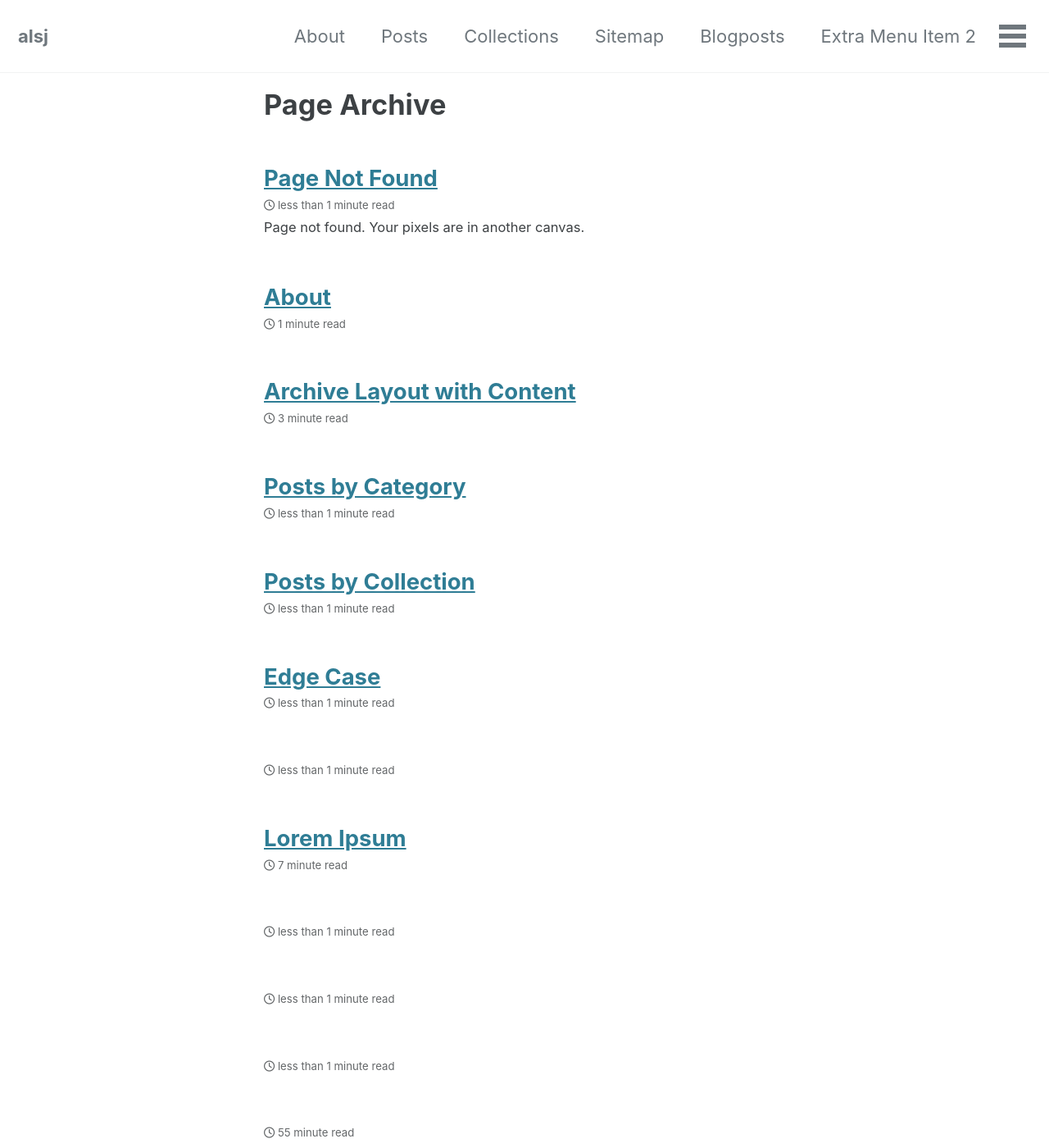
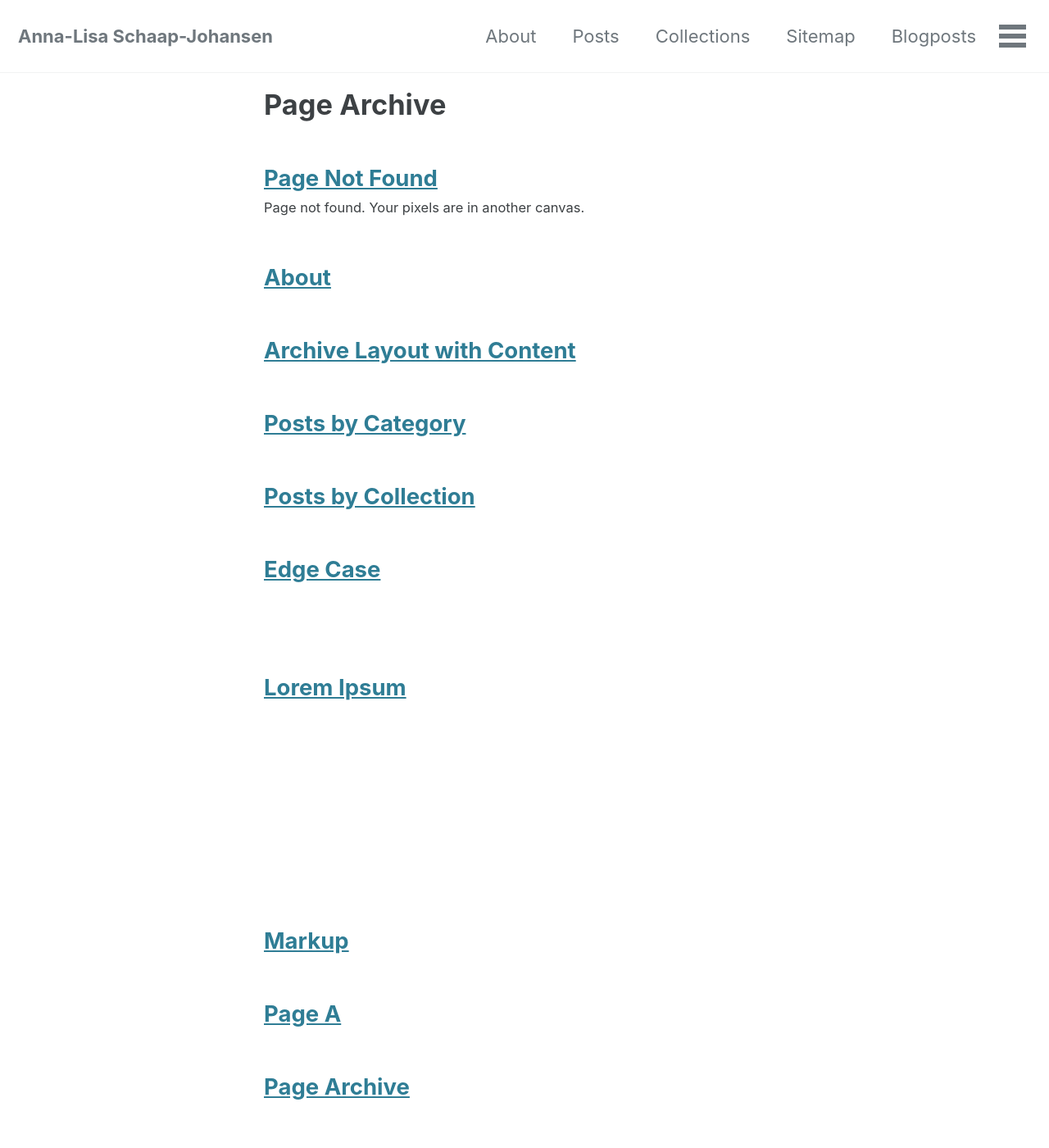
Before and after one commit to alschaap/alschaap.github.io, a Jekyll site: the page built from _pages/page-archive.html, in a window 1280 px wide and 1400 px high. Shown: the whole window at 82% size. Built offline with Jekyll 4.4.1, drawn with Linux system fonts in a browser that asks for light colours; cached includes are drawn as plain includes; nearby versions of some CDN libraries; some of the changed text lies outside the part shown.

Commit message:
new config.yml

```diff
--- a/_config.yml
+++ b/_config.yml
@@ -16,7 +16,7 @@
 
 # Site Settings
 locale                   : "en-US"
-title                    : "alsj" #"Site Title"
+title                    : "Anna-Lisa Schaap-Johansen" #"alsj" #"Site Title"
 title_separator          : "-"
 subtitle                 : # site tagline that appears below site title in masthead
 name                     : "Your Name"
@@ -271,7 +271,7 @@
   # _posts
   - scope:
       path: ""
-      type: pages #posts
+      type: posts #pages #posts
     values:
       layout: single
       author_profile: true
```
